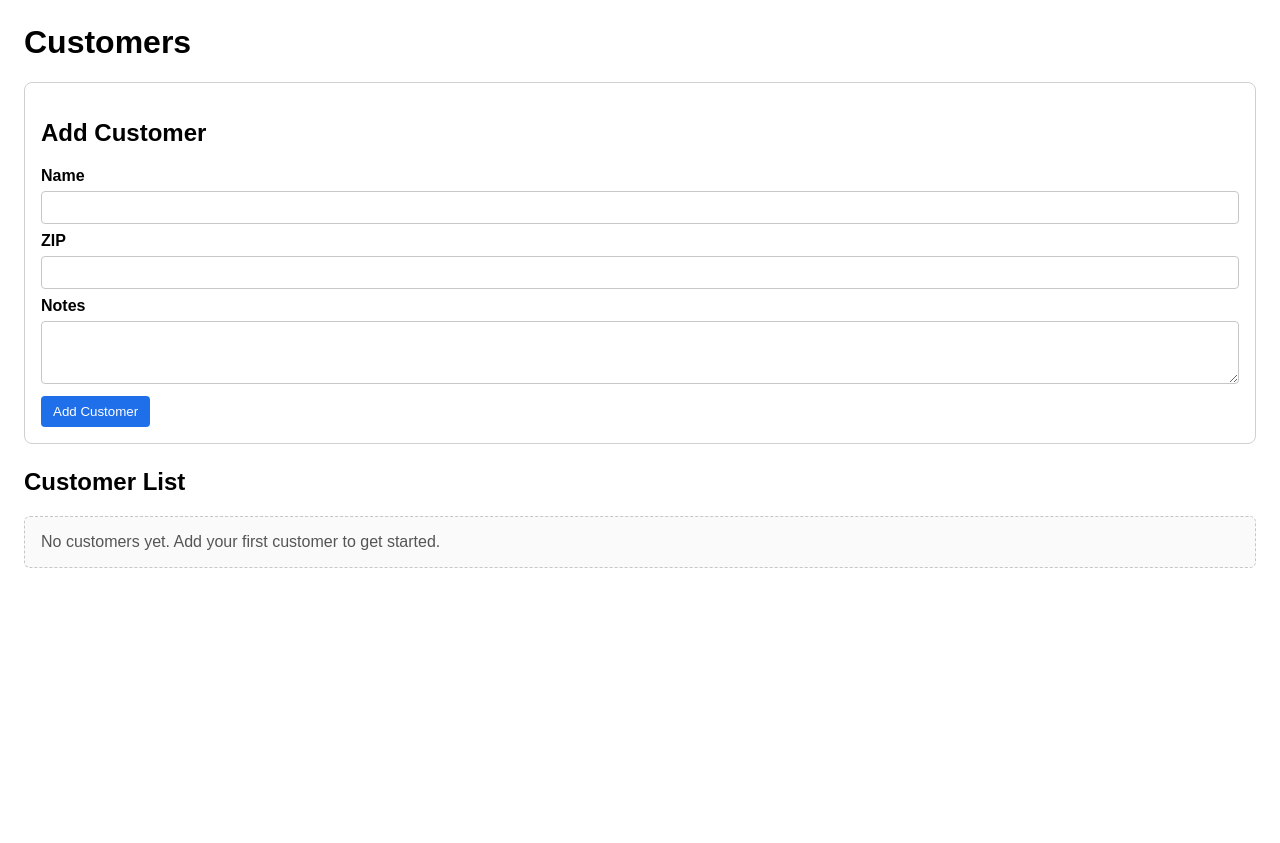
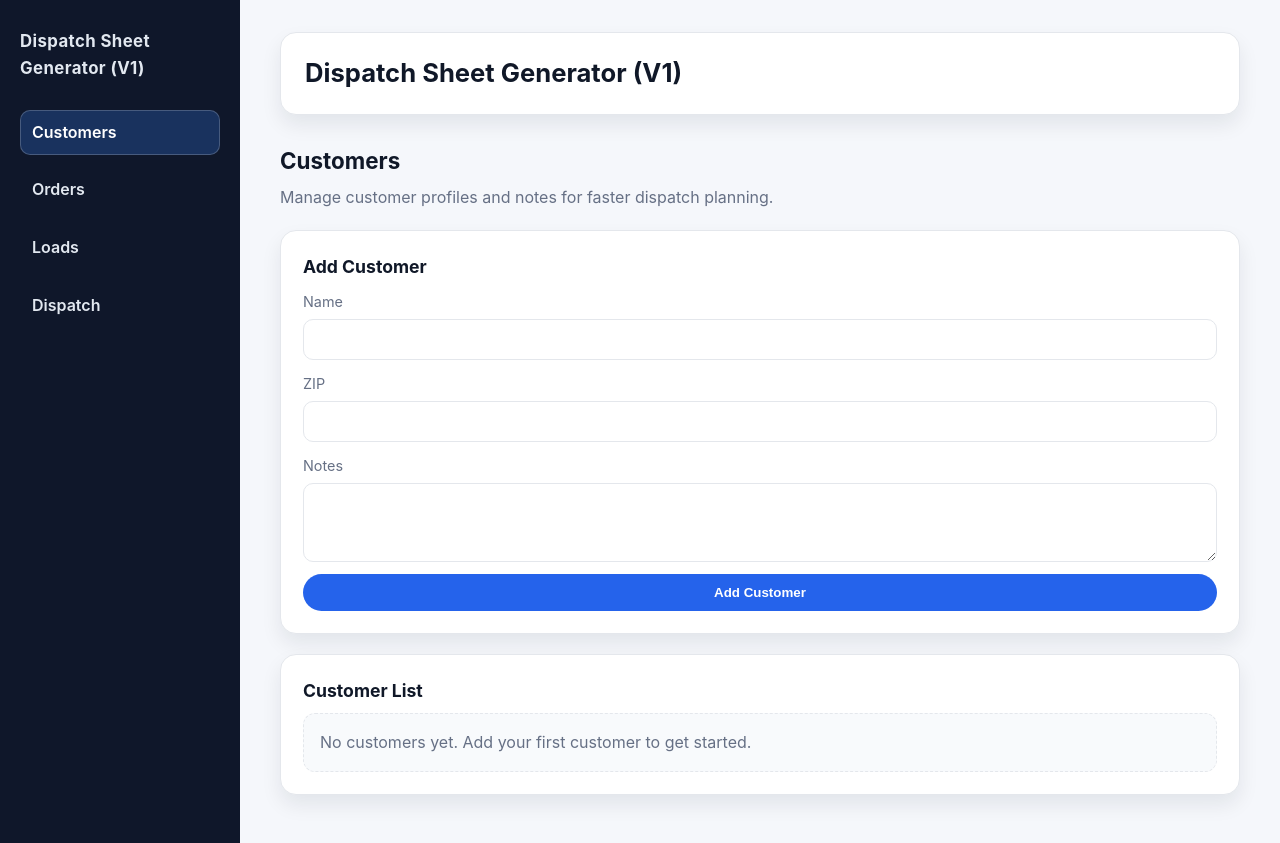
Before and after one commit to gidabrams23/COT_Freight_Optimization_Tool, a Flask app: page /customers in a window 1280 px wide. Before the commit the page ends 568 px from the top, so only its background shows below. Run offline with Flask 3, Linux system fonts and the light colour scheme; data that the repository does not hold is empty.

Commit message:
Update customers page layout

```diff
--- a/static/styles.css
+++ b/static/styles.css
@@ -146,6 +146,11 @@ body {
   color: var(--muted);
 }
 
+.form-stack > div {
+  display: grid;
+  gap: 6px;
+}
+
 .form-stack input,
 .form-stack select,
 .form-stack textarea {
@@ -163,6 +168,11 @@ body {
 .form-stack textarea:focus {
   outline: 2px solid rgba(37, 99, 235, 0.2);
   border-color: var(--primary);
+}
+
+.form-error {
+  color: #b42318;
+  font-size: 0.85rem;
 }
 
 .btn {
@@ -185,6 +195,31 @@ body {
   background: var(--primary-dark);
   box-shadow: 0 8px 16px rgba(37, 99, 235, 0.2);
   transform: translateY(-1px);
+}
+
+.btn.btn-danger {
+  background: #dc2626;
+}
+
+.btn.btn-danger:hover {
+  background: #b91c1c;
+  box-shadow: 0 8px 16px rgba(220, 38, 38, 0.2);
+}
+
+.banner {
+  background: #ecfdf3;
+  border: 1px solid #86efac;
+  color: #166534;
+  padding: 12px 16px;
+  border-radius: 12px;
+}
+
+.empty-state {
+  padding: 16px;
+  border: 1px dashed var(--border);
+  border-radius: 12px;
+  color: var(--muted);
+  background: #f8fafc;
 }
 
 .table-wrapper {
@@ -218,6 +253,10 @@ body {
   border-bottom: none;
 }
 
+.table-actions form {
+  display: inline-flex;
+}
+
 .status-pill {
   display: inline-flex;
   align-items: center;
--- a/templates/customers.html
+++ b/templates/customers.html
@@ -1,109 +1,51 @@
-<!DOCTYPE html>
-<html lang="en">
-<head>
-    <meta charset="UTF-8">
-    <title>Customers</title>
-    <style>
-        body {
-            font-family: Arial, sans-serif;
-            margin: 24px;
-        }
-        .card {
-            border: 1px solid #d0d0d0;
-            border-radius: 8px;
-            padding: 16px;
-            margin-bottom: 24px;
-        }
-        .banner {
-            background: #e6ffed;
-            border: 1px solid #92d29b;
-            color: #1f5f2c;
-            padding: 12px;
-            border-radius: 6px;
-            margin-bottom: 16px;
-        }
-        .error {
-            color: #b42318;
-            font-size: 0.9rem;
-        }
-        label {
-            display: block;
-            margin-bottom: 6px;
-            font-weight: bold;
-        }
-        input, textarea {
-            width: 100%;
-            padding: 8px;
-            border: 1px solid #c7c7c7;
-            border-radius: 4px;
-            margin-bottom: 8px;
-            box-sizing: border-box;
-        }
-        table {
-            width: 100%;
-            border-collapse: collapse;
-        }
-        th, td {
-            text-align: left;
-            padding: 10px;
-            border-bottom: 1px solid #e0e0e0;
-        }
-        .actions form {
-            display: inline;
-        }
-        button {
-            background: #1f6feb;
-            border: none;
-            color: white;
-            padding: 8px 12px;
-            border-radius: 4px;
-            cursor: pointer;
-        }
-        button.delete {
-            background: #d32f2f;
-        }
-        .empty-state {
-            padding: 16px;
-            border: 1px dashed #c7c7c7;
-            border-radius: 6px;
-            color: #555;
-            background: #fafafa;
-        }
-    </style>
-</head>
-<body>
-    <h1>Customers</h1>
+{% extends "base.html" %}
+
+{% block content %}
+  <section class="page-section">
+    <div class="section-heading">
+      <h2>Customers</h2>
+      <p>Manage customer profiles and notes for faster dispatch planning.</p>
+    </div>
 
     {% if success_message %}
       <div class="banner">{{ success_message }}</div>
     {% endif %}
 
-    <section class="card">
-        <h2>Add Customer</h2>
-        <form method="post" action="{{ url_for('add_customer') }}">
+    <article class="card">
+      <h3>Add Customer</h3>
+      <form class="form-stack" method="post" action="{{ url_for('add_customer') }}">
+        <div>
           <label for="name">Name</label>
           <input id="name" name="name" type="text" value="{{ form_data.name }}" required>
           {% if errors.name %}
-                <div class="error">{{ errors.name }}</div>
+            <span class="form-error">{{ errors.name }}</span>
           {% endif %}
+        </div>
 
+        <div>
           <label for="zip">ZIP</label>
           <input id="zip" name="zip" type="text" value="{{ form_data.zip }}" required>
           {% if errors.zip %}
-                <div class="error">{{ errors.zip }}</div>
+            <span class="form-error">{{ errors.zip }}</span>
           {% endif %}
+        </div>
 
+        <div>
           <label for="notes">Notes</label>
           <textarea id="notes" name="notes" rows="3">{{ form_data.notes }}</textarea>
+        </div>
 
-            <button type="submit">Add Customer</button>
+        <div>
+          <button class="btn" type="submit">Add Customer</button>
+        </div>
       </form>
-    </section>
+    </article>
 
-    <section>
-        <h2>Customer List</h2>
+    <article class="card">
+      <h3>Customer List</h3>
       {% if customers %}
-            <table>
+        <div class="table-wrapper">
+          <table class="data-table">
             <thead>
               <tr>
                 <th>Name</th>
@@ -120,18 +62,19 @@
                   <td>{{ customer.zip }}</td>
                   <td>{{ customer.notes or '' }}</td>
                   <td>{{ customer.created_at }}</td>
-                            <td class="actions">
+                  <td class="table-actions">
                     <form method="post" action="{{ url_for('delete_customer', customer_id=customer.id) }}">
-                                    <button class="delete" type="submit">Delete</button>
+                      <button class="btn btn-danger" type="submit">Delete</button>
                     </form>
                   </td>
                 </tr>
               {% endfor %}
             </tbody>
           </table>
+        </div>
       {% else %}
         <div class="empty-state">No customers yet. Add your first customer to get started.</div>
       {% endif %}
+    </article>
   </section>
-</body>
-</html>
+{% endblock %}
```
Lines whose indentation alone changed are shown as unchanged.
